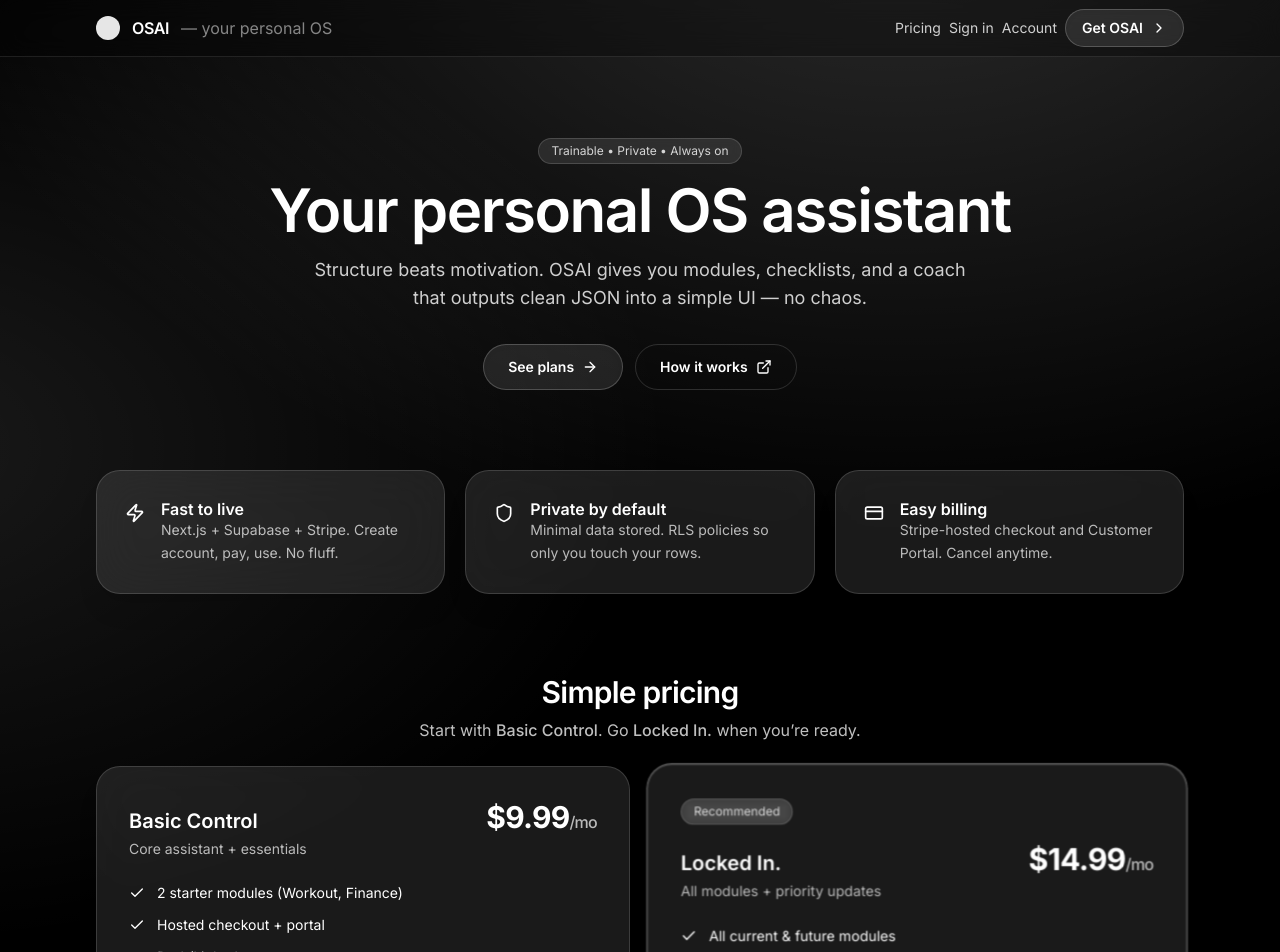
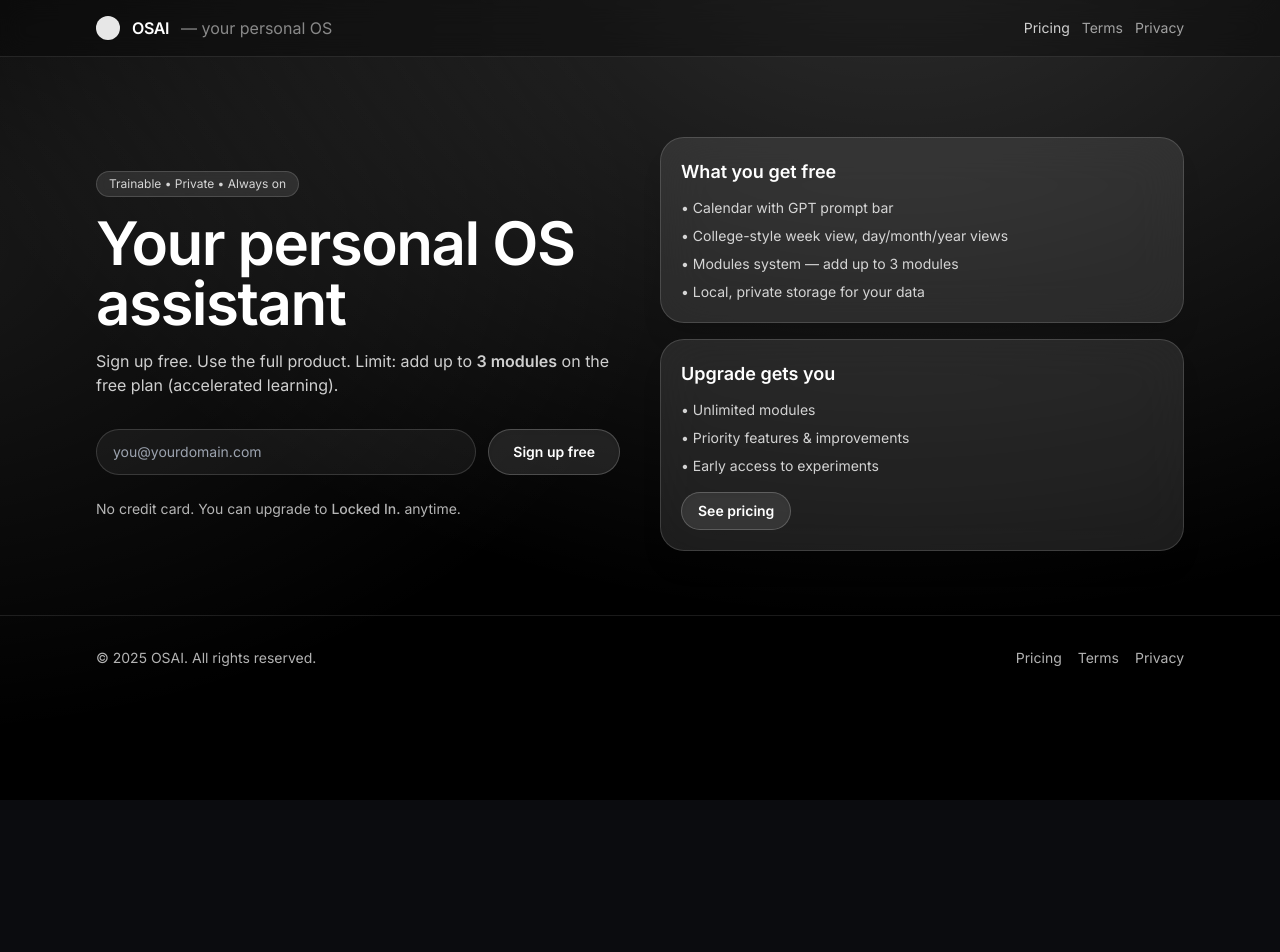
Before and after one commit to MasonIllies/OSAI, a Next.js app in the folder osai-mvp/: page / in a window 1280 px wide. Shown: the top 952 px of the page. After the commit the page ends 800 px from the top, so only its background shows below. Built offline with nearby package versions, Linux system fonts and the light colour scheme.

Commit message:
Update page.tsx

```diff
--- a/osai-mvp/app/page.tsx
+++ b/osai-mvp/app/page.tsx
@@ -1,108 +1,17 @@
+// Server Component: Landing = Sign up free
 import React from "react";
-import {
-  ArrowRight,
-  Check,
-  CreditCard,
-  Shield,
-  Zap,
-  ExternalLink,
-  ChevronRight,
-} from "lucide-react";
 
-const Pill = ({ children }: { children: React.ReactNode }) => (
-  <span className="inline-flex items-center rounded-full border border-white/15 bg-white/10 px-3 py-1 text-xs text-white/80 backdrop-blur-sm">
-    {children}
-  </span>
-);
+export default function Home({
+  searchParams,
+}: {
+  searchParams?: { next?: string; err?: string };
+}) {
+  const next = searchParams?.next || "/modules";
+  const hasError = searchParams?.err === "1";
 
-const FrostCard = ({
-  children,
-  className = "",
-}: {
-  children: React.ReactNode;
-  className?: string;
-}) => (
-  <div
-    className={`rounded-3xl border border-white/15 bg-white/10 shadow-xl backdrop-blur-xl ${className}`}
-  >
-    {children}
-  </div>
-);
-
-const Row = ({
-  icon: Icon,
-  title,
-  desc,
-}: {
-  icon: any;
-  title: string;
-  desc: string;
-}) => (
-  <div className="flex items-start gap-4">
-    <div className="mt-1">
-      <Icon className="size-5" aria-hidden />
-    </div>
-    <div>
-      <h4 className="text-base font-semibold leading-tight">{title}</h4>
-      <p className="text-sm text-white/70 leading-relaxed">{desc}</p>
-    </div>
-  </div>
-);
-
-const Price = ({
-  name,
-  price,
-  note,
-  features,
-  href,
-  popular = false,
-}: {
-  name: string;
-  price: string;
-  note?: string;
-  features: string[];
-  href?: string;
-  popular?: boolean;
-}) => (
-  <FrostCard
-    className={`p-6 md:p-8 transition-transform ${
-      popular ? "ring-1 ring-white/40 scale-[1.01]" : "hover:scale-[1.01]"
-    }`}
-  >
-    {popular && (
-      <div className="mb-4">
-        <Pill>Recommended</Pill>
-      </div>
-    )}
-    <div className="flex items-baseline justify-between">
-      <h3 className="text-xl font-semibold">{name}</h3>
-      <div className="text-3xl font-bold tracking-tight">
-        {price}
-        <span className="text-base font-medium text-white/70">/mo</span>
-      </div>
-    </div>
-    {note && <p className="mt-1 text-sm text-white/70">{note}</p>}
-    <ul className="mt-6 space-y-3">
-      {features.map((f, i) => (
-        <li key={i} className="flex items-start gap-3 text-sm">
-          <Check className="mt-0.5 size-4" aria-hidden />
-          <span>{f}</span>
-        </li>
-      ))}
-    </ul>
-    <a
-      href={href || "/pricing"}
-      className="mt-8 inline-flex w-full items-center justify-center gap-2 rounded-full border border-white/20 bg-white/10 px-5 py-3 text-sm font-semibold shadow-inner transition hover:bg-white/20 focus:outline-none focus:ring-2 focus:ring-white/30"
-    >
-      Continue <ArrowRight className="size-4" aria-hidden />
-    </a>
-  </FrostCard>
-);
-
-export default function Home() {
   return (
-    <div className="min-h-screen bg-[radial-gradient(1000px_700px_at_70%_-10%,rgba(255,255,255,0.18),transparent),radial-gradient(800px_500px_at_-10%_30%,rgba(255,255,255,0.10),transparent)] text-white antialiased transition-colors duration-300 bg-black">
-      {/* NAV */}
+    <div className="min-h-screen bg-[radial-gradient(1000px_700px_at_70%_-10%,rgba(255,255,255,0.18),transparent),radial-gradient(800px_500px_at_-10%_30%,rgba(255,255,255,0.10),transparent)] text-white antialiased bg-black">
+      {/* NAV (lean, focused on signup) */}
       <header className="sticky top-0 z-40 backdrop-blur-md bg-black/30 border-b border-white/10">
         <nav className="mx-auto max-w-6xl px-4 sm:px-6 lg:px-8 h-14 flex items-center justify-between">
           <div className="flex items-center gap-3">
@@ -110,174 +19,91 @@
             <span className="font-semibold tracking-tight">OSAI</span>
             <span className="hidden md:inline text-white/50">— your personal OS</span>
           </div>
-          <div className="flex items-center gap-2">
-            <a
-              href="#pricing"
-              className="hidden md:inline text-sm text-white/80 hover:text-white"
-            >
+          <div className="flex items-center gap-3">
+            <a href="/pricing" className="hidden md:inline text-sm text-white/80 hover:text-white">
               Pricing
             </a>
-            {/* NEW: Sign in link (soft gate) */}
-            <a
-              href="/signin"
-              className="hidden md:inline text-sm text-white/80 hover:text-white"
-            >
-              Sign in
-            </a>
-            <a
-              href="#account"
-              className="hidden md:inline text-sm text-white/80 hover:text-white"
-            >
-              Account
-            </a>
-            <a
-              href="/pricing"
-              className="inline-flex items-center gap-2 rounded-full border border-white/20 bg-white/10 px-4 py-2 text-sm font-semibold shadow-inner hover:bg-white/20"
-            >
-              Get OSAI <ChevronRight className="size-4" />
-            </a>
+            <a href="/legal/terms" className="hidden md:inline text-sm text-white/60 hover:text-white">Terms</a>
+            <a href="/legal/privacy" className="hidden md:inline text-sm text-white/60 hover:text-white">Privacy</a>
           </div>
         </nav>
       </header>
 
-      {/* HERO */}
+      {/* HERO + FREE SIGNUP */}
       <section className="mx-auto max-w-6xl px-4 sm:px-6 lg:px-8 pt-12 md:pt-20">
-        <div className="flex flex-col items-center text-center">
-          <div className="mb-4">
-            <Pill>Trainable • Private • Always on</Pill>
+        <div className="grid md:grid-cols-2 gap-10 items-center">
+          <div className="text-center md:text-left">
+            <div className="inline-flex items-center rounded-full border border-white/15 bg-white/10 px-3 py-1 text-xs text-white/80 backdrop-blur-sm">
+              Trainable • Private • Always on
             </div>
-          <h1 className="text-4xl md:text-6xl font-semibold leading-[1.05] tracking-tight">
+            <h1 className="mt-4 text-4xl md:text-6xl font-semibold leading-[1.05] tracking-tight">
               Your personal OS assistant
             </h1>
-          <p className="mt-4 max-w-2xl text-base md:text-lg text-white/80">
-            Structure beats motivation. OSAI gives you modules, checklists, and a
-            coach that outputs clean JSON into a simple UI — no chaos.
+            <p className="mt-4 text-white/80">
+              Sign up free. Use the full product. Limit: add up to <span className="font-semibold">3 modules</span> on the free plan (accelerated learning).
             </p>
-          <div className="mt-8 flex flex-col sm:flex-row items-center gap-3">
+
+            <form method="POST" action="/api/signup" className="mt-8 flex flex-col sm:flex-row items-stretch gap-3">
+              <input type="hidden" name="next" value={next} />
+              <input
+                name="email"
+                placeholder="you@yourdomain.com"
+                className="flex-1 rounded-full bg-white/5 border border-white/15 px-4 py-3 text-sm outline-none focus:ring-2 focus:ring-white/30"
+                autoComplete="email"
+              />
+              <button
+                type="submit"
+                className="inline-flex items-center justify-center rounded-full border border-white/20 bg-white/10 px-6 py-3 text-sm font-semibold shadow-inner hover:bg-white/20 focus:outline-none focus:ring-2 focus:ring-white/30"
+              >
+                Sign up free
+              </button>
+            </form>
+            {hasError && (
+              <div className="mt-2 text-sm text-red-300">Enter an email to continue.</div>
+            )}
+
+            <div className="mt-6 text-sm text-white/70">
+              No credit card. You can upgrade to <span className="font-medium">Locked In.</span> anytime.
+            </div>
+          </div>
+
+          {/* Side panel bullets */}
+          <div className="space-y-4">
+            <div className="rounded-3xl border border-white/15 bg-white/10 shadow-xl backdrop-blur-xl p-5">
+              <div className="text-lg font-semibold">What you get free</div>
+              <ul className="mt-3 space-y-2 text-sm text-white/80">
+                <li>• Calendar with GPT prompt bar</li>
+                <li>• College-style week view, day/month/year views</li>
+                <li>• Modules system — add up to 3 modules</li>
+                <li>• Local, private storage for your data</li>
+              </ul>
+            </div>
+            <div className="rounded-3xl border border-white/15 bg-white/10 shadow-xl backdrop-blur-xl p-5">
+              <div className="text-lg font-semibold">Upgrade gets you</div>
+              <ul className="mt-3 space-y-2 text-sm text-white/80">
+                <li>• Unlimited modules</li>
+                <li>• Priority features & improvements</li>
+                <li>• Early access to experiments</li>
+              </ul>
               <a
                 href="/pricing"
-              className="inline-flex items-center gap-2 rounded-full border border-white/20 bg-white/10 px-6 py-3 text-sm font-semibold shadow-inner hover:bg-white/20"
+                className="mt-4 inline-flex items-center justify-center rounded-full border border-white/20 bg-white/10 px-4 py-2 text-sm font-semibold shadow-inner hover:bg-white/20"
               >
-              See plans <ArrowRight className="size-4" />
+                See pricing
               </a>
-            <a
-              href="#benefits"
-              className="inline-flex items-center gap-2 rounded-full border border-white/15 px-6 py-3 text-sm font-semibold hover:bg-white/10"
-            >
-              How it works <ExternalLink className="size-4" />
-            </a>
+            </div>
           </div>
         </div>
       </section>
 
-      {/* BENEFITS */}
-      <section
-        id="benefits"
-        className="mx-auto max-w-6xl px-4 sm:px-6 lg:px-8 pt-14 md:pt-20"
-      >
-        <div className="grid md:grid-cols-3 gap-5">
-          <FrostCard className="p-6 md:p-7">
-            <Row
-              icon={Zap}
-              title="Fast to live"
-              desc="Next.js + Supabase + Stripe. Create account, pay, use. No fluff."
-            />
-          </FrostCard>
-          <FrostCard className="p-6 md:p-7">
-            <Row
-              icon={Shield}
-              title="Private by default"
-              desc="Minimal data stored. RLS policies so only you touch your rows."
-            />
-          </FrostCard>
-          <FrostCard className="p-6 md:p-7">
-            <Row
-              icon={CreditCard}
-              title="Easy billing"
-              desc="Stripe-hosted checkout and Customer Portal. Cancel anytime."
-            />
-          </FrostCard>
-        </div>
-      </section>
-
-      {/* PRICING */}
-      <section
-        id="pricing"
-        className="mx-auto max-w-6xl px-4 sm:px-6 lg:px-8 pt-14 md:pt-20"
-      >
-        <div className="mb-6 text-center">
-          <h2 className="text-2xl md:text-3xl font-semibold tracking-tight">
-            Simple pricing
-          </h2>
-          <p className="mt-2 text-white/75">
-            Start with <span className="font-medium">Basic Control</span>. Go{" "}
-            <span className="font-medium">Locked In.</span> when you’re ready.
-          </p>
-        </div>
-        <div className="grid md:grid-cols-2 gap-5">
-          <Price
-            name="Basic Control"
-            price="$9.99"
-            note="Core assistant + essentials"
-            features={[
-              "2 starter modules (Workout, Finance)",
-              "Hosted checkout + portal",
-              "Dark/Light themes",
-            ]}
-            href="https://buy.stripe.com/6oU00kbPvh03eUbb3U7g402"
-          />
-          <Price
-            name="Locked In."
-            price="$14.99"
-            note="All modules + priority updates"
-            features={[
-              "All current & future modules",
-              "Priority improvements",
-              "Beta features early",
-            ]}
-            href="https://buy.stripe.com/6oU00kbPvh03eUbb3U7g402"
-            popular
-          />
-        </div>
-      </section>
-
-      {/* ACCOUNT CTA */}
-      <section
-        id="account"
-        className="mx-auto max-w-6xl px-4 sm:px-6 lg:px-8 pt-14 md:pt-20 pb-16"
-      >
-        <FrostCard className="p-6 md:p-10">
-          <div className="flex flex-col md:flex-row items-center md:items-start gap-6 md:gap-10">
-            <div className="grow">
-              <h3 className="text-xl md:text-2xl font-semibold tracking-tight">
-                Manage your subscription
-              </h3>
-              <p className="mt-2 text-sm text-white/75">
-                Open the Stripe Customer Portal to update cards, change plans,
-                or cancel anytime.
-              </p>
-            </div>
-            <a
-              href="/account"
-              className="inline-flex items-center gap-2 rounded-full border border-white/20 bg-white/10 px-6 py-3 text-sm font-semibold shadow-inner hover:bg-white/20"
-            >
-              Open Billing Portal <ArrowRight className="size-4" />
-            </a>
-          </div>
-        </FrostCard>
-      </section>
-
       {/* FOOTER */}
-      <footer className="border-t border-white/10">
+      <footer className="mt-16 border-t border-white/10">
         <div className="mx-auto max-w-6xl px-4 sm:px-6 lg:px-8 py-8 text-sm flex flex-col md:flex-row items-center justify-between gap-4 text-white/70">
           <div>© {new Date().getFullYear()} OSAI. All rights reserved.</div>
           <div className="flex items-center gap-4">
-            <a className="hover:text-white" href="/legal/terms">
-              Terms
-            </a>
-            <a className="hover:text-white" href="/legal/privacy">
-              Privacy
-            </a>
+            <a className="hover:text-white" href="/pricing">Pricing</a>
+            <a className="hover:text-white" href="/legal/terms">Terms</a>
+            <a className="hover:text-white" href="/legal/privacy">Privacy</a>
           </div>
         </div>
       </footer>
```
Lines whose indentation alone changed are shown as unchanged.
